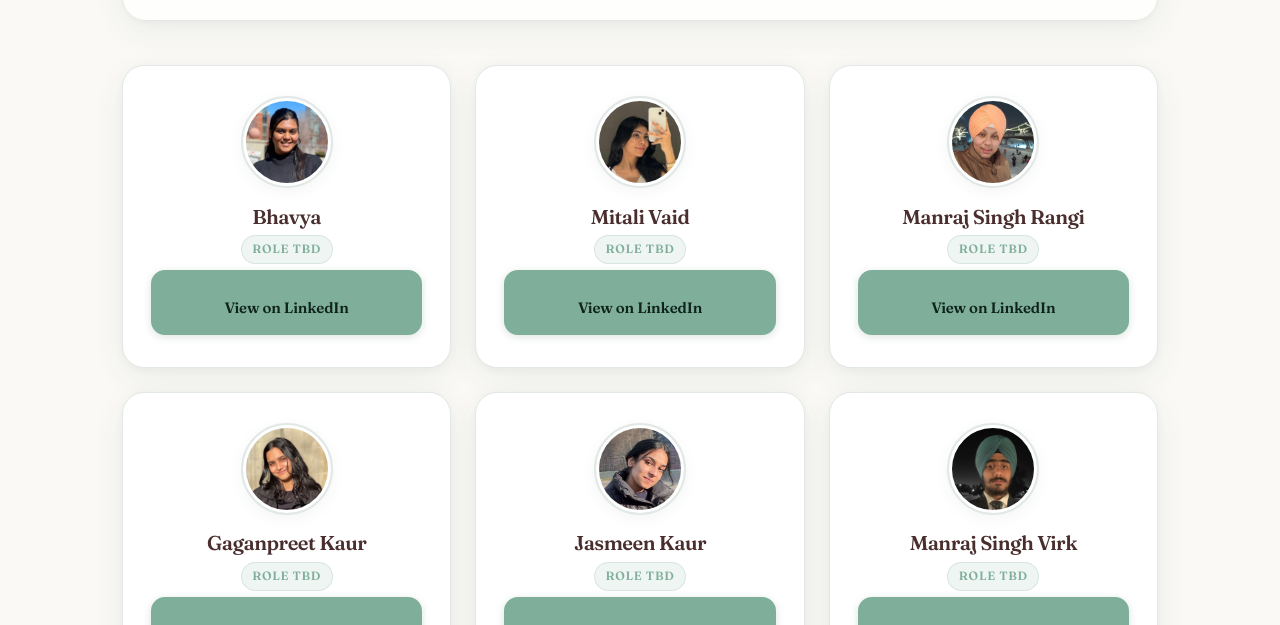
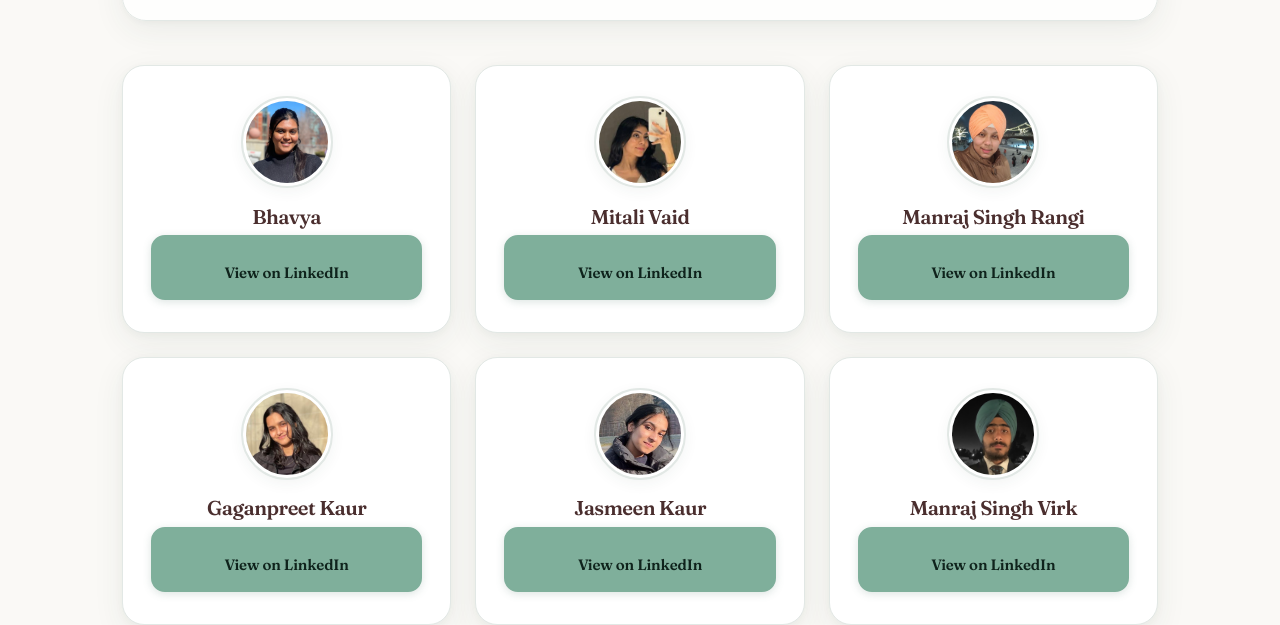
Before and after one commit to manrajsinghvirk5/et-page, a website: page index.html in a window 1280 px wide. Shown: the part 327-952 px from the top of the page. Drawn offline with Linux system fonts and the light colour scheme.

Commit message:
Remove role placeholders and update Bhavya's LinkedIn URL.
Drop Role TBD labels from team cards and replace Bhavya's profile link with the current handle.

```diff
--- a/index.html
+++ b/index.html
@@ -55,10 +55,9 @@
             loading="lazy"
           />
           <h3 class="name">Bhavya</h3>
-          <p class="role">Role TBD</p>
           <a
             class="cta"
-            href="https://www.linkedin.com/in/bhavya-bhavya-3b341130a/"
+            href="https://www.linkedin.com/in/bhavya-bhavya-0a954b292/"
             target="_blank"
             rel="noopener noreferrer"
             >View on LinkedIn</a
@@ -76,7 +75,6 @@
             loading="lazy"
           />
           <h3 class="name">Mitali Vaid</h3>
-          <p class="role">Role TBD</p>
           <a
             class="cta"
             href="https://www.linkedin.com/in/mitali-vaid-787a87322"
@@ -97,7 +95,6 @@
             loading="lazy"
           />
           <h3 class="name">Manraj Singh Rangi</h3>
-          <p class="role">Role TBD</p>
           <a
             class="cta"
             href="https://www.linkedin.com/in/manraj-singh-rangii-9bb126331/"
@@ -118,7 +115,6 @@
             loading="lazy"
           />
           <h3 class="name">Gaganpreet Kaur</h3>
-          <p class="role">Role TBD</p>
           <a
             class="cta"
             href="https://www.linkedin.com/in/gaganpreet-kaur-b09b73339/"
@@ -139,7 +135,6 @@
             loading="lazy"
           />
           <h3 class="name">Jasmeen Kaur</h3>
-          <p class="role">Role TBD</p>
           <a
             class="cta"
             href="https://www.linkedin.com/in/jasmeen-kaur-750b75339/"
@@ -160,7 +155,6 @@
             loading="lazy"
           />
           <h3 class="name">Manraj Singh Virk</h3>
-          <p class="role">Role TBD</p>
           <a
             class="cta"
             href="https://www.linkedin.com/in/manraj-singh-virk-931b55227/"
```
